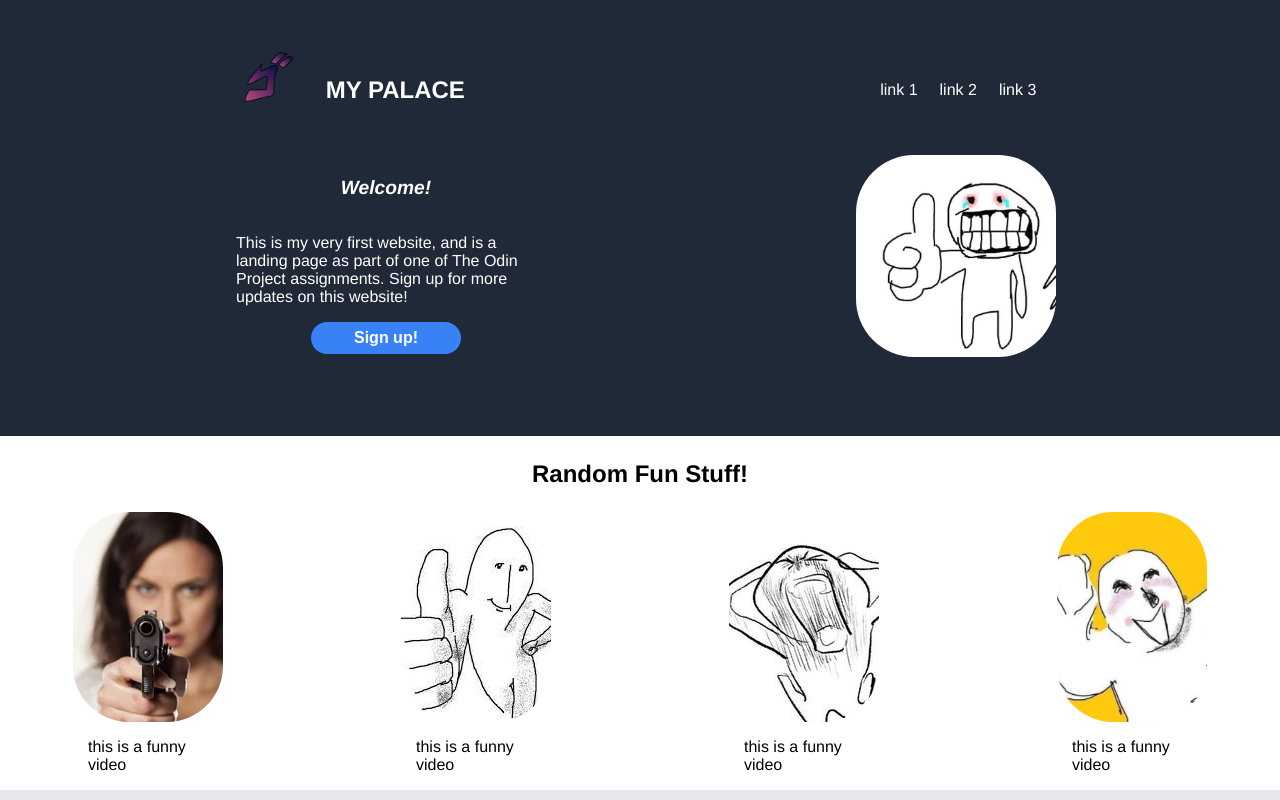
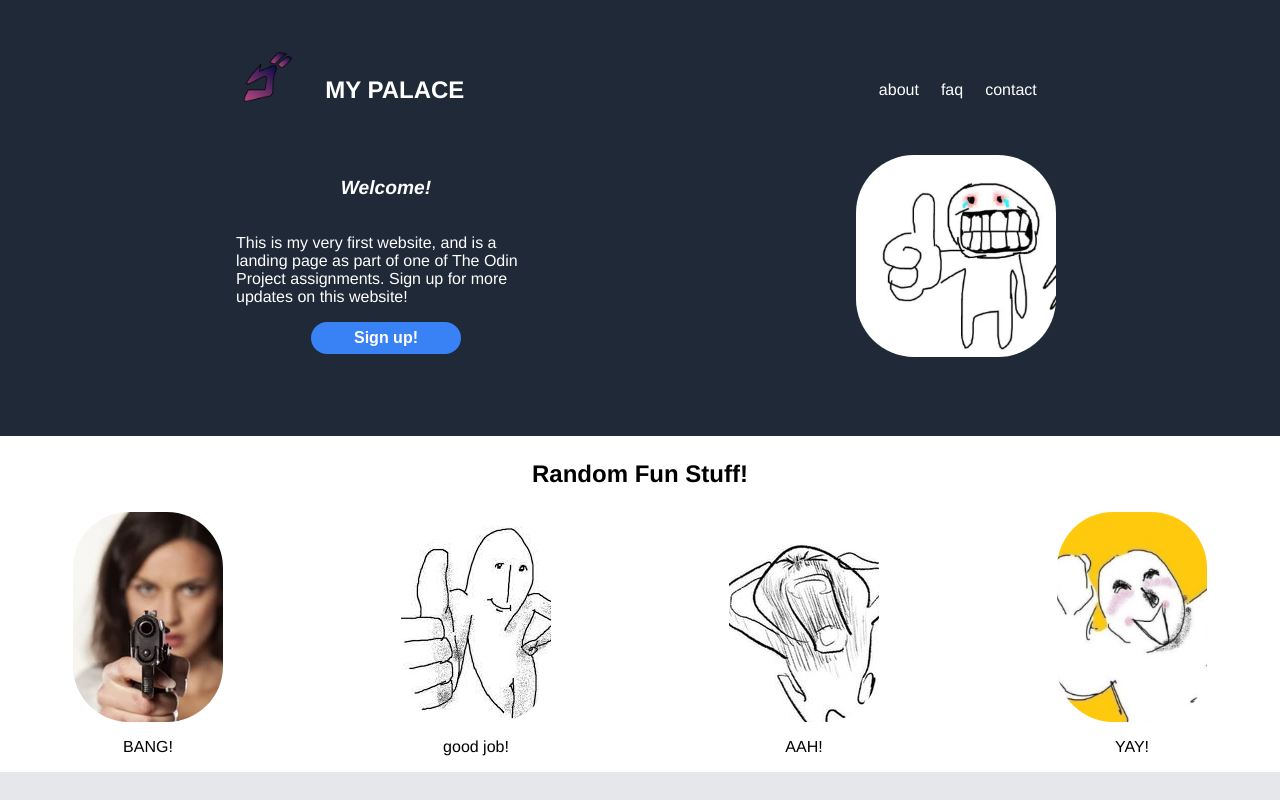
Before and after one commit to alc-yk/landing-page, a plain HTML site: page index.html in a window 1280 px wide. Shown: the top 800 px of the page. Drawn offline with Linux system fonts and the light colour scheme.

Commit message:
Start adding links

```diff
--- a/index.html
+++ b/index.html
@@ -17,9 +17,9 @@
             </div>
 
             <div class="links">
-                <a href="../index.html">link 1</a>
-                <a href="../index.html">link 2</a>
-                <a href="../index.html">link 3</a>
+                <a href="../index.html">about</a>
+                <a href="../index.html">faq</a>
+                <a href="../index.html">contact</a>
             </div>
         </div>
 
@@ -46,34 +46,34 @@
         <div class="boxes">
             <div class="info-box1">
                 <div class="box-click1">
-                    <a class="link1" href="index.html">
+                    <a class="link1" href="https://www.youtube.com/watch?v=tAH1gd80dUA">
                         <img class="img1" src="woman.webp" alt="wo">
                     </a>
                 </div>
                     <figure>
-                    <figcaption>this is a funny video</figcaption>
+                    <figcaption>BANG!</figcaption>
                     </figure>
             </div>
 
             <div class="info-box2">
                 <div class="box-click2">
-                    <a class="link2" href="index.html">
+                    <a class="link2" href="https://www.youtube.com/watch?v=ijkaKmxUcSc">
                         <img class="img2" src="thumbs2.jpeg" alt="wo">
                     </a>
                 </div>
                 <figure>
-                    <figcaption>this is a funny video</figcaption>
+                    <figcaption>good job!</figcaption>
                 </figure>
             </div>
 
             <div class="info-box3">
                 <div class="box-click3">
-                    <a class="link3" href="https://www.youtube.com">
+                    <a class="link3" href="https://www.youtube.com/watch?v=tYzMYcUty6s">
                         <img class="img3" src="crying.jpg" alt="wo">
                     </a>
                 </div>
                 <figure>
-                <figcaption>this is a funny video</figcaption>
+                <figcaption>AAH!</figcaption>
                 </figure>
             </div>
 
@@ -84,7 +84,7 @@
                     </a>
                 </div>
                 <figure>
-                <figcaption>this is a funny video</figcaption>
+                <figcaption>YAY!</figcaption>
                 </figure>
             </div>
 
```
